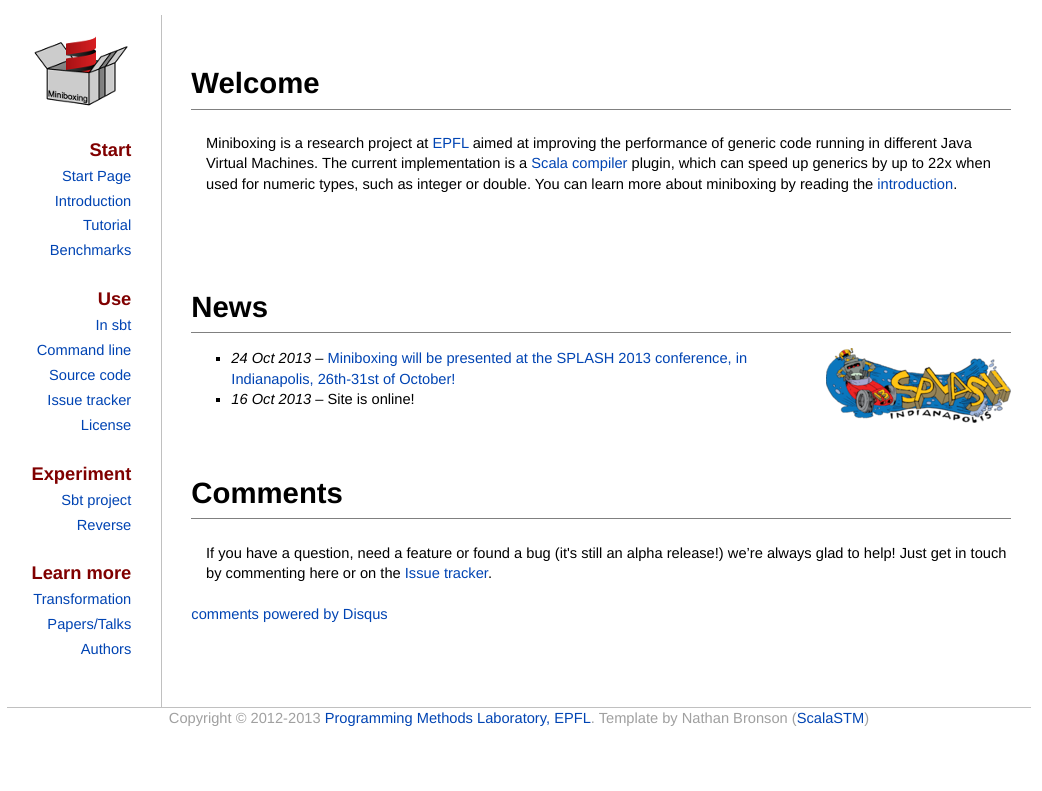
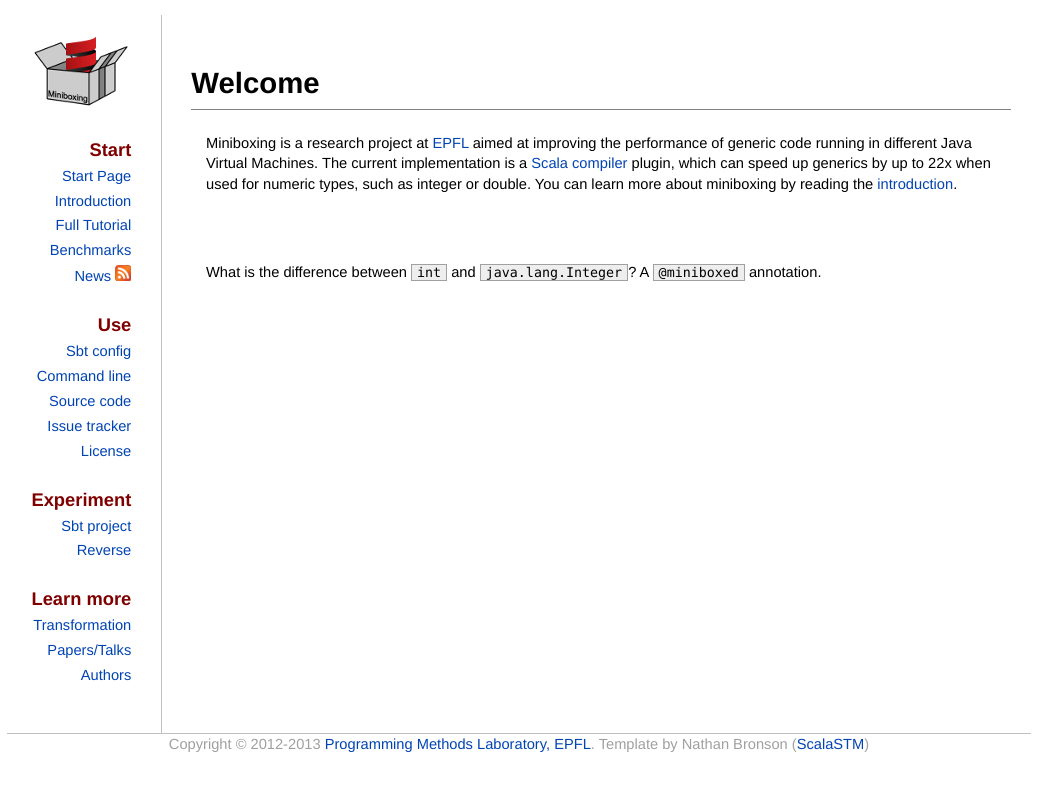
Before and after one commit to miniboxing/miniboxing.github.io, a Jekyll site: the page built from index.md, in a window 1280 px wide. Shown: the top 791 px of the page, without its empty margins (121-1163 px from the left). Built offline with Jekyll 4.4.1, drawn with Linux system fonts in a browser that asks for light colours; comment, search, counter and statistics services are not loaded.

Commit message:
Revamp, freed up landing page

```diff
--- a/_layouts/default.html
+++ b/_layouts/default.html
@@ -11,8 +11,8 @@
       @import '/css/print.css';
     </style>
     <meta name='subject' content='Miniboxing documentation'>
-    <!--<link href="{{ site.url }}/feed.xml" rel="alternate" type="application/rss+xml" title="{{ site.name }}">-->
-    <link href="favicon.ico" rel="shortcut icon" type="image/x-icon">
+    <link href="{{ site.url }}/feed.xml" rel="alternate" type="application/rss+xml" title="{{ site.name }}">
+    <link href="{{ site.url }}/favicon.ico" rel="shortcut icon" type="image/x-icon">
     <script>
       (function(i,s,o,g,r,a,m){i['GoogleAnalyticsObject']=r;i[r]=i[r]||function(){
       (i[r].q=i[r].q||[]).push(arguments)},i[r].l=1*new Date();a=s.createElement(o),
@@ -21,7 +21,6 @@
 
       ga('create', 'UA-44999312-1', 'scala-miniboxing.org');
       ga('send', 'pageview');
-
     </script>
   </head>
   <body>
@@ -31,32 +30,33 @@
           <img alt='miniboxing' src='http://scala-miniboxing.org/mbox2-thumbnail.png'></a><br/><br/>
           <li>Start
             <ol>
-              <li><a href='index.html'>Start Page</a></li>
-              <li><a href='intro.html'>Introduction</a></li>
-              <li><a href='tutorial.html'>Tutorial</a></li>
-              <li><a href='benchmarks.html'>Benchmarks</a></li>
+              <li><a href='/index.html'>Start Page</a></li>
+              <li><a href='/intro.html'>Introduction</a></li>
+              <li><a href='/tutorial.html'>Full Tutorial</a></li>
+              <li><a href='/benchmarks.html'>Benchmarks</a></li>
+              <li><a href='/news.html'>News</a> <a href="/feed.xml"><img src="/images/rss16.png" width="16px"/></a></li>
             </ol>
           </li>
           <li>Use
             <ol>
-              <li><a href='using_sbt.html'>In sbt</a></li>
-              <li><a href='using_out.html'>Command line</a></li>
-              <li><a href='source.html'>Source code</a></li>
-              <li><a href='issues.html'>Issue tracker</a></li>
-              <li><a href='license.html'>License</a></li>
+              <li><a href='/using_sbt.html'>Sbt config</a></li>
+              <li><a href='/using_out.html'>Command line</a></li>
+              <li><a href='/source.html'>Source code</a></li>
+              <li><a href='/issues.html'>Issue tracker</a></li>
+              <li><a href='/license.html'>License</a></li>
             </ol>
           </li>
           <li>Experiment
             <ol>
-              <li><a href='example.html'>Sbt project</a></li>
-              <li><a href='example_reverse.html'>Reverse</a></li>
+              <li><a href='/example.html'>Sbt project</a></li>
+              <li><a href='/example_reverse.html'>Reverse</a></li>
             </ol>
           </li>
           <li>Learn more
             <ol>
-              <li><a href='transformation.html'>Transformation</a></li>
-              <li><a href='papers.html'>Papers/Talks</a></li>
-              <li><a href='authors.html'>Authors</a></li>
+              <li><a href='/transformation.html'>Transformation</a></li>
+              <li><a href='/papers.html'>Papers/Talks</a></li>
+              <li><a href='/authors.html'>Authors</a></li>
             </ol>
           </li>
         </ol>
@@ -64,13 +64,15 @@
       <div id='content'>
         <h1 id='title_{{ page.title | downcase | replace: ' ', '_' }}'>{% if page.short_title %}{{ page.short_title }}{% else %}{{ page.title }}{% endif %}</h1>
         {{ content }}
+        {% if page.comments == "off" %}
+          <!-- comments are disabled on this page -->
+        {% else %}
           <h1>Comments</h1>
           <p>If you have a question, need a feature or found a bug (it's still an alpha release!) we’re always glad to help! Just get in touch by commenting here or on the <a href="issues.html">Issue tracker</a>.</p>
           <br/>
           <div id="disqus_thread"></div>
           <script type="text/javascript">
-            /* * * CONFIGURATION VARIABLES: EDIT BEFORE PASTING INTO YOUR WEBPAGE * * */
-            var disqus_shortname = 'miniboxing'; // required: replace example with your forum shortname
+            var disqus_shortname = 'miniboxing';
 
             /* * * DON'T EDIT BELOW THIS LINE * * */
             (function() {
@@ -81,7 +83,7 @@
           </script>
           <noscript>Please enable JavaScript to view the <a href="http://disqus.com/?ref_noscript">comments powered by Disqus.</a></noscript>
           <a href="http://disqus.com" class="dsq-brlink">comments powered by <span class="logo-disqus">Disqus</span></a>
-
+        {% endif %}
       </div>
       <div id='footer'>Copyright &copy; 2012-2013 <a href="http://lamp.epfl.ch">Programming Methods Laboratory, EPFL</a>. Template by Nathan Bronson (<a href="http://nbronson.github.io/scala-stm">ScalaSTM</a>)</div>
     </div>
--- a/index.md
+++ b/index.md
@@ -2,14 +2,12 @@
 layout: default
 title: Miniboxing Plugin for Scala
 short_title: Welcome
+comments: "off"
 ---
 
-Miniboxing is a research project at [EPFL](http://lamp.epfl.ch) aimed at improving the performance of generic code running in different Java Virtual Machines. The current implementation is a [Scala compiler](http://scala-lang.org) plugin, which can speed up generics by up to 22x when used for numeric types, such as integer or double. You can learn more about miniboxing by reading the [introduction](intro.html).
+Miniboxing is a research project at [EPFL](http://lamp.epfl.ch) aimed at improving the performance of generic code running in different Java Virtual Machines. The current implementation is a [Scala compiler](http://scala-lang.org) plugin, which can speed up generics by up to 22x when used for numeric types, such as integer or double.
+You can learn more about miniboxing by reading the [introduction](intro.html).
 
 <br/>
 
-#  News
-
-
-* _<a href="http://splashcon.org/2013/"><img src="images/splash13.png" alt="SPLASH" align="right"/></a> 24 Oct 2013_ -- [Miniboxing will be presented at the SPLASH 2013 conference, in Indianapolis, 26th-31st of October!](http://infoscience.epfl.ch/record/188060)
-* _16 Oct 2013_ -- Site is online!
+What is the difference between `int` and `java.lang.Integer`? A `@miniboxed` annotation.
```
Also changed, not shown: _posts/2013-10-16-site-online.md (added, +8 -0 lines), _posts/2013-10-24-oopsla.md (added, +15 -0 lines), feed.xml (added, +21 -0 lines), news.md (added, +18 -0 lines), images/rss.png (added), images/rss16.png (added). Lines whose indentation alone changed are shown as unchanged.
